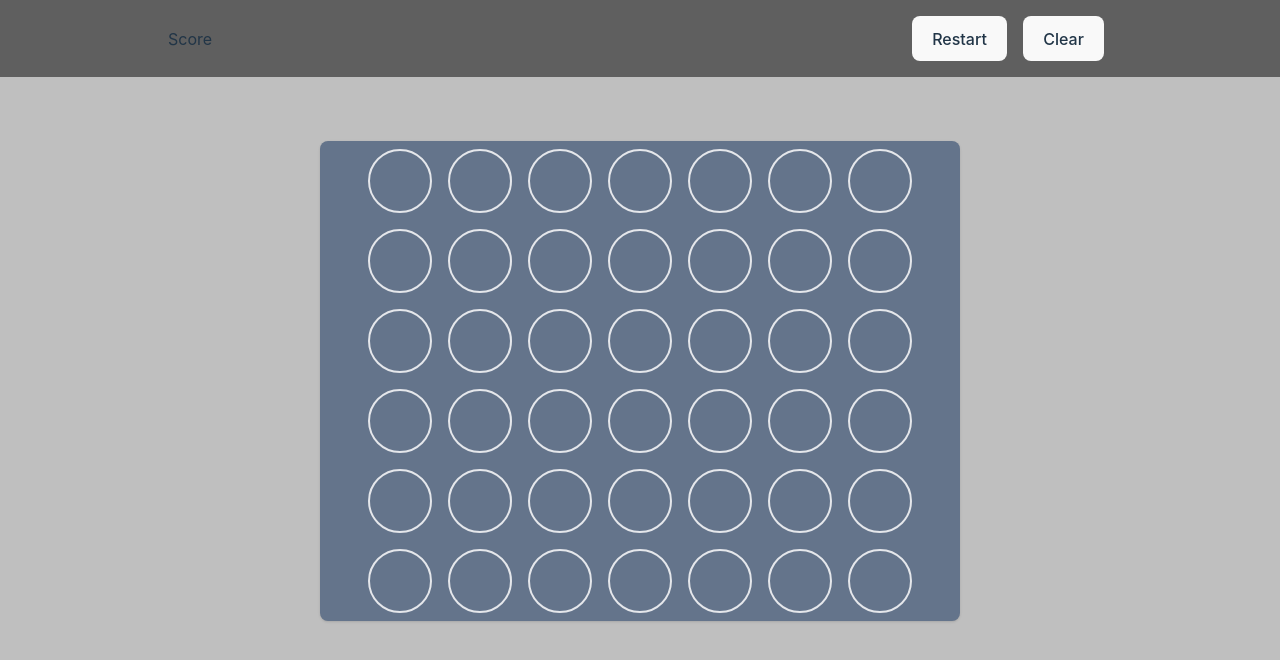
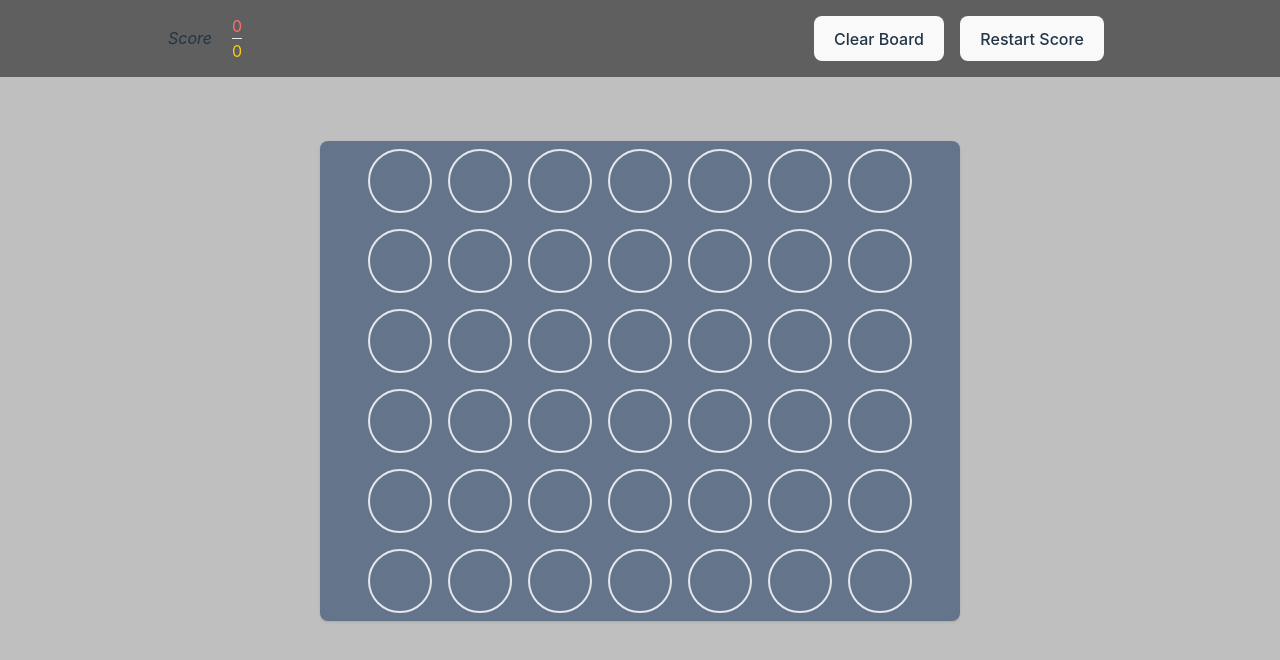
Before and after one commit to GowtherZa/Connect-4, a React (Vite) app: page / in a window 1280 px wide. Shown: the top 660 px of the page. Built offline with nearby package versions, Linux system fonts and the light colour scheme.

Commit message:
feat:Agregando score y funcionalidad de reinicio de score.

```diff
--- a/src/App.css
+++ b/src/App.css
@@ -584,10 +584,6 @@ video {
   }
 }
 
-.relative {
-  position: relative;
-}
-
 .m-2 {
   margin: 0.5rem;
 }
@@ -600,6 +596,14 @@ video {
 .my-16 {
   margin-top: 4rem;
   margin-bottom: 4rem;
+}
+
+.mr-5 {
+  margin-right: 1.25rem;
+}
+
+.mt-3 {
+  margin-top: 0.75rem;
 }
 
 .flex {
@@ -654,6 +658,12 @@ video {
   justify-content: space-between;
 }
 
+.divide-y > :not([hidden]) ~ :not([hidden]) {
+  --tw-divide-y-reverse: 0;
+  border-top-width: calc(1px * calc(1 - var(--tw-divide-y-reverse)));
+  border-bottom-width: calc(1px * var(--tw-divide-y-reverse));
+}
+
 .rounded-full {
   border-radius: 9999px;
 }
@@ -698,10 +708,28 @@ video {
   padding: 0.5rem;
 }
 
+.italic {
+  font-style: italic;
+}
+
+.text-red-400 {
+  --tw-text-opacity: 1;
+  color: rgb(248 113 113 / var(--tw-text-opacity));
+}
+
+.text-yellow-400 {
+  --tw-text-opacity: 1;
+  color: rgb(250 204 21 / var(--tw-text-opacity));
+}
+
 .shadow {
   --tw-shadow: 0 1px 3px 0 rgb(0 0 0 / 0.1), 0 1px 2px -1px rgb(0 0 0 / 0.1);
   --tw-shadow-colored: 0 1px 3px 0 var(--tw-shadow-color), 0 1px 2px -1px var(--tw-shadow-color);
   box-shadow: var(--tw-ring-offset-shadow, 0 0 #0000), var(--tw-ring-shadow, 0 0 #0000), var(--tw-shadow);
+}
+
+.hover\:divide-solid:hover > :not([hidden]) ~ :not([hidden]) {
+  border-style: solid;
 }
 
 @media (min-width: 360px) {
@@ -734,6 +762,10 @@ video {
   .sm\:w-3\/4 {
     width: 75%;
   }
+
+  .sm\:flex-row {
+    flex-direction: row;
+  }
 }
 
 @media (min-width: 768px) {
@@ -752,6 +784,10 @@ video {
   .md\:w-4\/5 {
     width: 80%;
   }
+
+  .md\:flex-row {
+    flex-direction: row;
+  }
 }
 
 @media (min-width: 1280px) {
--- a/src/components/Board.jsx
+++ b/src/components/Board.jsx
@@ -2,7 +2,7 @@ import { useEffect, useState } from "react";
 import { useRecoilState } from "recoil";
 
 import TileCol from "./TileCol";
-import restartState from "../recoil/Atoms";
+import { restartState, scoreState } from "../recoil/Atoms";
 
 export default function Board() {
   const initialTilesStatus = Array(42).fill({ value: "blank" });
@@ -14,6 +14,8 @@ export default function Board() {
   const [isMatchWon, setIsMatchWon] = useState(false);
 
   const [restart, setRestart] = useRecoilState(restartState);
+
+  const [score, setScore] = useRecoilState(scoreState);
 
   const validateX = (id, tiles, side, counter = 0) => {
     if (
@@ -112,8 +114,19 @@ export default function Board() {
 
     const checkCount = (count) => {
       if (count >= 3) {
-        setIsMatchWon(true);
-        // setWinner(tiles[id]["value"]);
+        setScore((prev)=>{
+          let new_score = [0,0]
+          if (tiles[id]["value"] === "red"){
+            new_score[0] += 1;
+          } else if (tiles[id]["value"] === "yellow") {
+            new_score[1] += 1;
+          }
+          new_score[0] += prev[0];
+          new_score[1] += prev[1];
+          return new_score
+        });
+        // Reiniciamos el tablero
+        setRestart(!restart);
         return true;
       }
       return false;
@@ -147,10 +160,12 @@ export default function Board() {
     isMatchWon,
     setIsMatchWon,
     checkForWinner,
+    restart
   };
 
   useEffect(() => {
     setTiles(initialTilesStatus);
+    setIsRedTurn(true);
   }, [restart]);
 
   return (
--- a/src/components/Navbar.jsx
+++ b/src/components/Navbar.jsx
@@ -1,23 +1,30 @@
 import { useRecoilState } from "recoil";
-import restartState from "../recoil/Atoms";
+import {restartState,scoreState} from "../recoil/Atoms";
 
 export default function Navbar() {
   const [restart, setRestart] = useRecoilState(restartState);
+  const [score, setScore] = useRecoilState(scoreState)
 
   return (
     <div className=" bg-black bg-opacity-50">
       <div className="flex w-3/4 mx-auto justify-between items-center p-2">
-        <div>Score</div>
-        <div className="">
+        <div className="flex">
+          <p className="mr-5 mt-3 italic">Score</p>
+          <div className="divide-y hover:divide-solid">
+            <p className="text-red-400">{score[0]}</p>
+            <p className="text-yellow-400">{score[1]}</p>
+          </div>
+        </div>
+        <div className="flex md:flex-row sm:flex-row flex-col">
           <button
-            className="btn m-2"
+            className="btn m-2 "
             onClick={() => {
               setRestart(!restart);
             }}
           >
-            Restart
+            Clear Board
           </button>
-          <button className="btn m-2">Clear</button>
+          <button className="btn m-2" onClick={()=>{setScore([0,0])}}>Restart Score</button>
         </div>
       </div>
     </div>
--- a/src/components/TileCol.jsx
+++ b/src/components/TileCol.jsx
@@ -1,6 +1,7 @@
-import { useState } from "react";
+import { useEffect, useState } from "react";
 
 import Tile from "./Tile";
+import { restartState } from "../recoil/Atoms";
 
 // eslint-disable-next-line react/prop-types
 export default function TileCol({ initial_id, props }) {
@@ -15,12 +16,10 @@ export default function TileCol({ initial_id, props }) {
     isMatchWon,
     setIsMatchWon,
     checkForWinner,
+    restart
   } = props;
 
   const handleAddPiece = () => {
-    if (isMatchWon) {
-      return;
-    }
 
     // Dibuja las celdas en el tabler0
     const new_tiles = // eslint-disable-next-line react/prop-types
@@ -51,6 +50,11 @@ export default function TileCol({ initial_id, props }) {
     id += 7;
   }
 
+  useEffect(()=>{
+    setLast_id(initial_id + 7 * 5);
+  }
+  ,[restart])
+
   return (
     <div className="flex flex-wrap flex-col" onClick={handleAddPiece}>
       {cols}
--- a/src/recoil/Atoms.jsx
+++ b/src/recoil/Atoms.jsx
@@ -5,4 +5,9 @@ const restartState = atom({
   default: false,
 });
 
-export default restartState;
+const scoreState = atom({
+  key:"matchScoreState",
+  default: [0,0]
+})
+
+export {restartState, scoreState};
```
